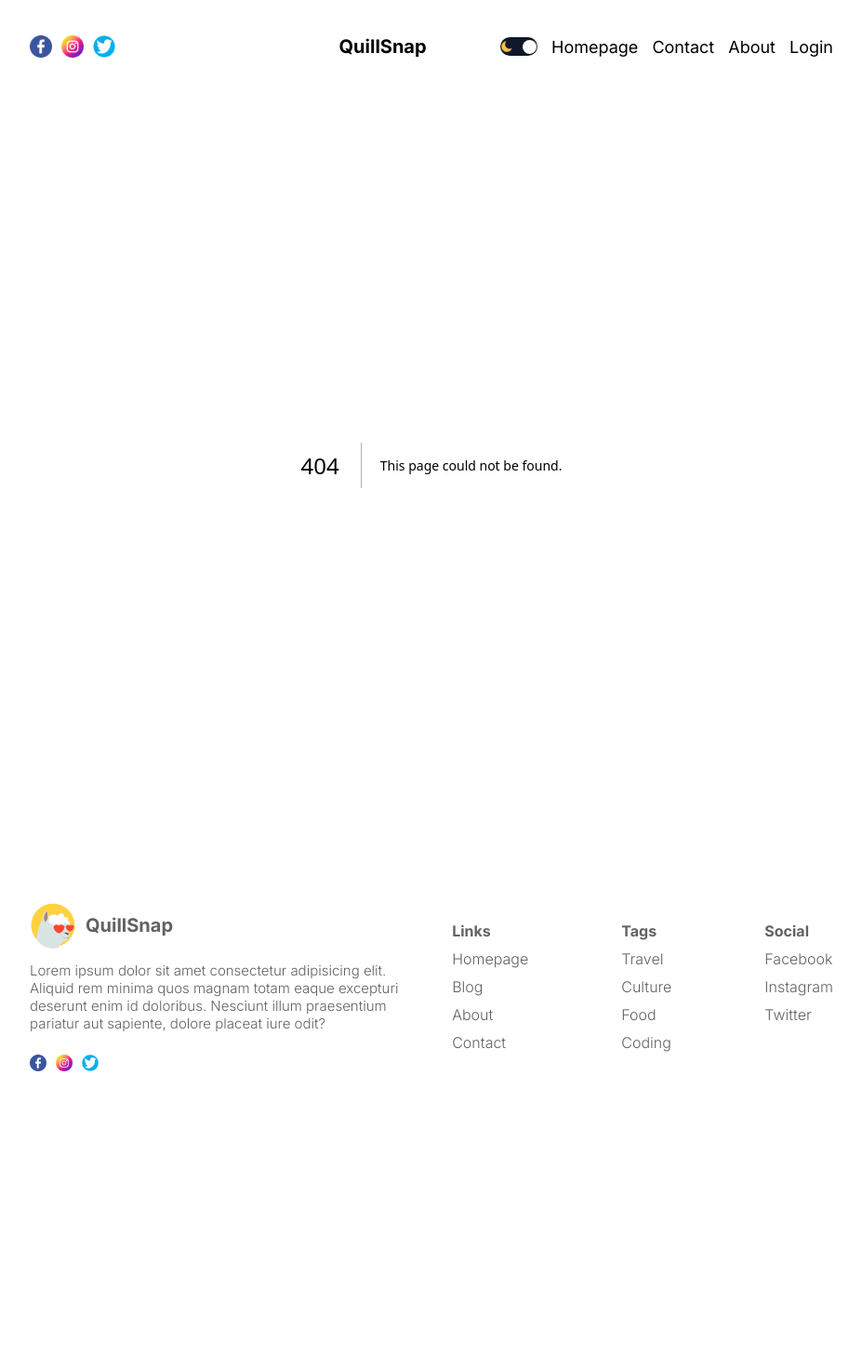
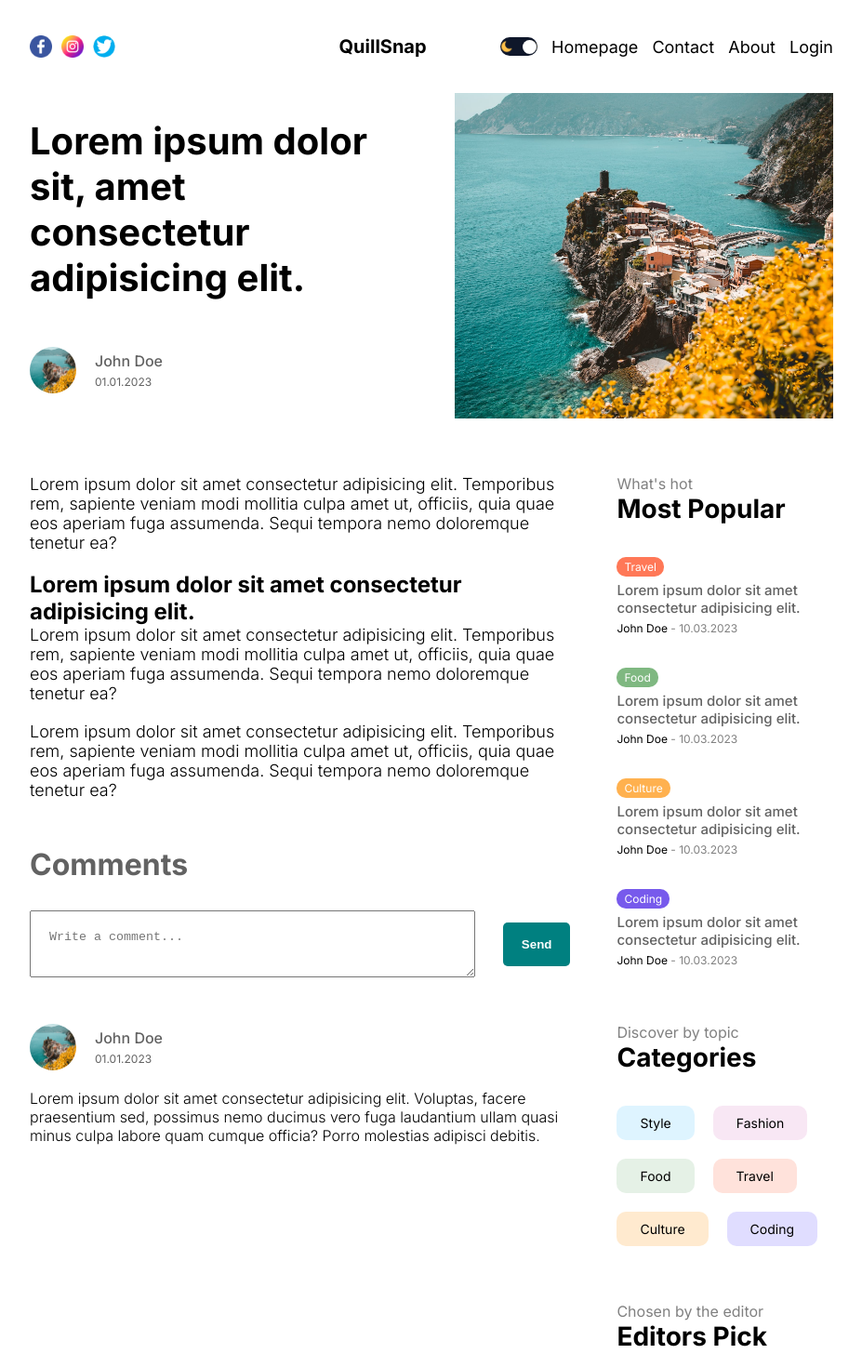
Before and after one commit to ankush0939/Blog-Application, a Next.js app: page /login in a window 1280 px wide. Before the commit this address had no page. Shown: the top 1470 px of the page at 93% size, without its empty margins (176-1103 px from the left). Before the commit the page ends 1172 px from the top, so only its background shows below. Built offline with nearby package versions, Linux system fonts and the light colour scheme.

Commit message:
single page

```diff
--- /dev/null
+++ b/src/app/[slug]/page.jsx
@@ -0,0 +1,62 @@
+import React from 'react';
+import styles from './singlePage.module.css';
+import Menu from '@/components/menu/Menu';
+import Image from 'next/image';
+import Comments from '@/components/comments/Comments';
+
+const SinglePage = () => {
+	return (
+		<div className={styles.container}>
+			<div className={styles.infoContainer}>
+				<div className={styles.textContainer}>
+					<h1 className={styles.title}>
+						Lorem ipsum dolor sit, amet consectetur adipisicing elit.
+					</h1>
+					<div className={styles.user}>
+						<div className={styles.userImageContainer}>
+							<Image src="/p1.jpeg" alt="" fill className={styles.avatar} />
+						</div>
+						<div className={styles.userTextContainer}>
+							<span className={styles.username}>John Doe</span>
+							<span className={styles.date}>01.01.2023</span>
+						</div>
+					</div>
+				</div>
+				<div className={styles.imageContainer}>
+					<Image src="/p1.jpeg" alt="" fill className={styles.image} />
+				</div>
+			</div>
+			<div className={styles.content}>
+				<div className={styles.post}>
+					<div className={styles.description}>
+						<p>
+							Lorem ipsum dolor sit amet consectetur adipisicing elit.
+							Temporibus rem, sapiente veniam modi mollitia culpa amet ut,
+							officiis, quia quae eos aperiam fuga assumenda. Sequi tempora nemo
+							doloremque tenetur ea?
+						</p>
+						<h2>Lorem ipsum dolor sit amet consectetur adipisicing elit.</h2>
+						<p>
+							Lorem ipsum dolor sit amet consectetur adipisicing elit.
+							Temporibus rem, sapiente veniam modi mollitia culpa amet ut,
+							officiis, quia quae eos aperiam fuga assumenda. Sequi tempora nemo
+							doloremque tenetur ea?
+						</p>
+						<p>
+							Lorem ipsum dolor sit amet consectetur adipisicing elit.
+							Temporibus rem, sapiente veniam modi mollitia culpa amet ut,
+							officiis, quia quae eos aperiam fuga assumenda. Sequi tempora nemo
+							doloremque tenetur ea?
+						</p>
+					</div>
+                    <div className={styles.comment}>
+                        <Comments />
+                    </div>
+				</div>
+				<Menu />
+			</div>
+		</div>
+	);
+};
+
+export default SinglePage;
--- /dev/null
+++ b/src/app/[slug]/singlePage.module.css
@@ -0,0 +1,102 @@
+.container{
+
+}
+
+.infoContainer{
+    display: flex;
+    align-items: center;
+    gap: 50px;
+}
+
+.textContainer{
+    flex: 1;
+}
+
+.title{
+    font-size: 52px;
+    margin-bottom: 50px;
+}
+
+.user{
+    display: flex;
+    align-items: center;
+    gap: 20px;
+}
+
+.userImageContainer{
+    width: 50px;
+    height: 50px;
+    position: relative;
+}
+
+.avatar{
+    border-radius: 50%;
+    object-fit: cover;
+}
+
+.userTextContainer{
+    display: flex;
+    flex-direction: column;
+    gap: 5px;
+    color: var(--softTextColor);
+}
+
+.username{
+    font-size: 16px;
+    font-weight: 500;
+}
+
+.date{
+    font-size: 12px;
+}
+
+.imageContainer{
+    flex: 1;
+    height: 350px;
+    position: relative;
+}
+
+.image{
+     object-fit: cover;
+}
+
+.content{
+    display: flex;
+    gap: 50px;
+}
+
+.post{
+    flex: 5;
+    margin-top: 60px;
+}
+
+.description p{
+    font-size: 18px;
+    font-weight: 300;
+    margin-bottom: 20px;
+}
+
+@media screen and (max-width: 1536px) {
+    .title{
+        font-size: 48px;
+    }
+}
+@media screen and (max-width: 1280px) {
+    .title{
+        font-size: 40px;
+    }
+}
+@media screen and (max-width: 1024px) {
+    .imageContainer{
+        display: none;
+    }
+}
+@media screen and (max-width: 640px) {
+    .title{
+        font-size: 32px;
+    }
+
+    .description p{
+        font-size: 12px;
+    }
+}
--- /dev/null
+++ b/src/components/comments/Comments.jsx
@@ -0,0 +1,46 @@
+import React from 'react';
+import styles from './comments.module.css';
+import Link from 'next/link';
+import Image from 'next/image';
+
+const Comments = () => {
+	const status = 'authenticated';
+	return (
+		<div className={styles.container}>
+			<h1 className={styles.title}>Comments</h1>
+			{status === 'authenticated' ? (
+				<div className={styles.write}>
+					<textarea placeholder="Write a comment..." className={styles.input} />
+					<button className={styles.button}>Send</button>
+				</div>
+			) : (
+				<Link href="/login">Login to write a comment</Link>
+			)}
+			<div className={styles.comments}>
+				<div className={styles.comment}>
+					<div className={styles.user}>
+						<Image
+							src="/p1.jpeg"
+							alt=""
+							width={50}
+							height={50}
+							className={styles.image}
+						/>
+						<div className={styles.userInfo}>
+							<span className={styles.username}>John Doe</span>
+							<span className={styles.date}>01.01.2023</span>
+						</div>
+					</div>
+					<p className={styles.desc}>
+						Lorem ipsum dolor sit amet consectetur adipisicing elit. Voluptas,
+						facere praesentium sed, possimus nemo ducimus vero fuga laudantium
+						ullam quasi minus culpa labore quam cumque officia? Porro molestias
+						adipisci debitis.
+					</p>
+				</div>
+			</div>
+		</div>
+	);
+};
+
+export default Comments;
--- /dev/null
+++ b/src/components/comments/comments.module.css
@@ -0,0 +1,70 @@
+.container{
+    margin-top: 50px;
+}
+
+.title{
+    color: var(--softTextColor);
+    margin-bottom: 30px;
+}
+
+.write{
+    display: flex;
+    align-items: center;
+    justify-content: space-between;
+    gap: 30px;
+}
+
+.input{
+    padding: 20px;
+    width: 100%;
+}
+
+.button{
+    padding: 16px 20px;
+    background-color: teal;
+    color: white;
+    font-weight: bold;
+    border: none;
+    border-radius: 5px;
+    cursor: pointer;
+}
+
+.comments{
+    margin-top: 50px;
+}
+
+.comment{
+    margin-bottom: 50px;
+}
+
+.user{
+    display: flex;
+    align-items: center;
+    gap: 20px;
+    margin-bottom: 20px;
+}
+
+.image{
+    border-radius: 50%;
+    object-fit: cover;
+}
+
+.userInfo{
+    display: flex;
+    flex-direction: column;
+    gap: 5px;
+    color: var(--softTextColor);
+}
+
+.username{
+    font-weight: 500;
+}
+
+.date{
+    font-size: 12px;
+}
+
+.desc{
+    font-size: 16px;
+    font-weight: 300;
+}
```
